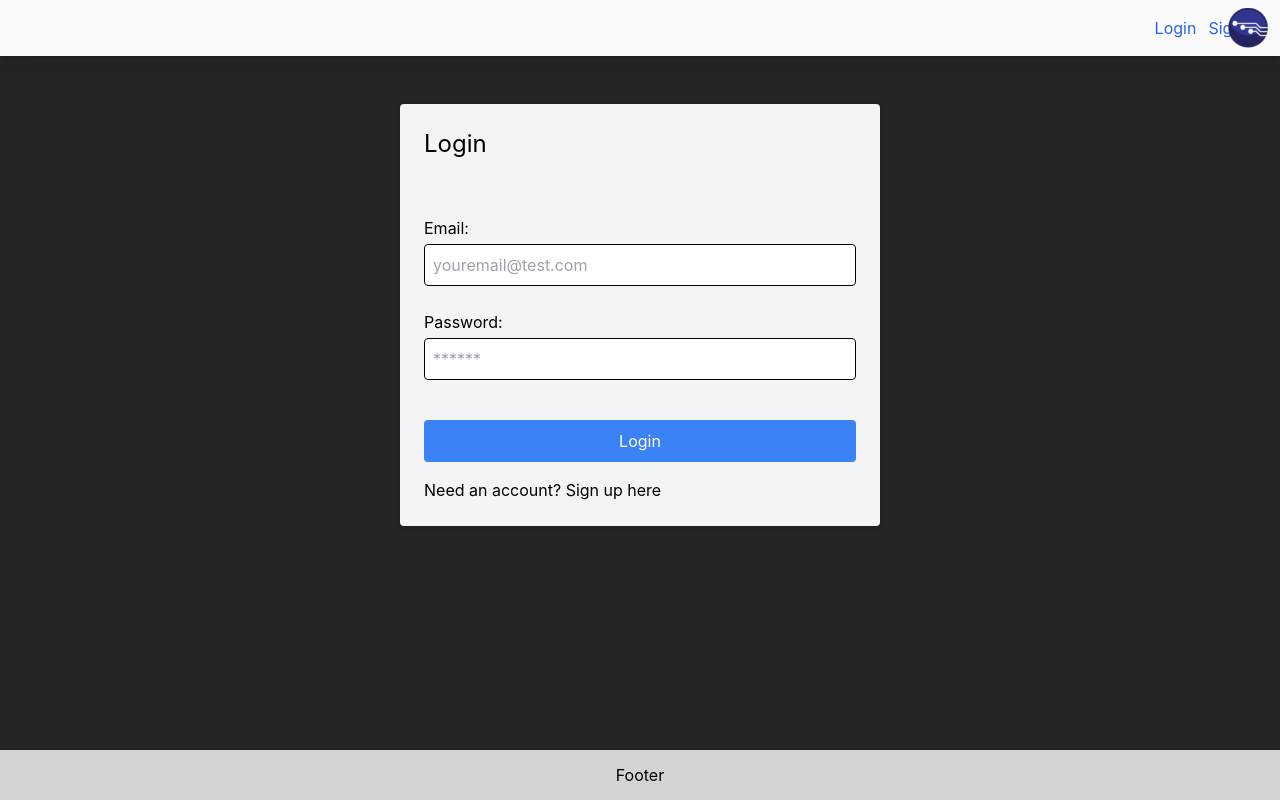
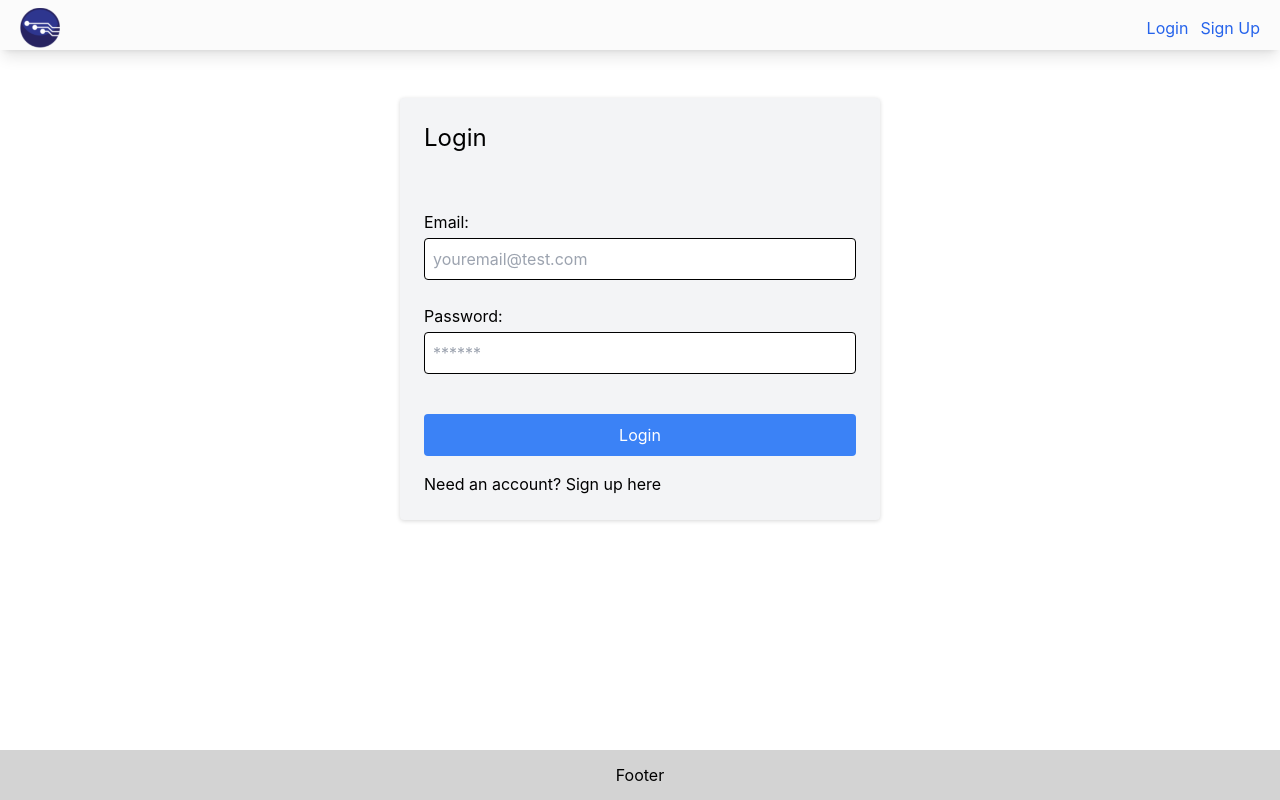
Before and after one commit to katgucilatar/world-wire-news, a React (Vite) app in the folder client/: page /login in a window 1280 px wide. Built offline with nearby package versions, Linux system fonts and the light colour scheme.

Commit message:
Frontpage Fix
The background has been changed back to white so it will be better to see the black text of news articles.

The navbar has been straightened up where the logo is on the left and Login/Signup is on the right.

```diff
--- a/client/src/App.css
+++ b/client/src/App.css
@@ -20,6 +20,10 @@
 
 a:hover {
   color: #535bf2;
+}
+
+body {
+  background-color: white;
 }
 
 #root {
--- a/client/src/components/Header.jsx
+++ b/client/src/components/Header.jsx
@@ -6,7 +6,9 @@ import logo from '../../src/assets/WorldWire-Icon.png'
   const { isLoggedIn, logoutUser } = useCurrentUserContext();
 
   return (
-    <nav className="relative h-14 w-full items-center bg-[#FBFBFB] py-2 px-3 shadow-lg" data-te-navbar-ref>
+    <nav className="relative flex w-full flex-wrap items-center justify-between bg-[#FBFBFB] py-2 text-neutral-500 shadow-lg hover:text-neutral-700 focus:text-neutral-700 dark:bg-neutral-600 lg:py-2" data-te-navbar-ref>
+      <div className='flex w-full flex-wrap items-center justify-between px-3'>
+        <div><img src={logo} className='w-10'></img></div>
         {isLoggedIn() ? (
           <>
             <Link to="/dashboard" className="text-blue-600">Dashboard</Link>
@@ -14,13 +16,13 @@ import logo from '../../src/assets/WorldWire-Icon.png'
           </>
         ) : (
           <>
-          <img src={logo} className='absolute w-10 float-left'></img>
-          <div className='float-right py-2'>
+            <div className='py-2'>
               <Link to="/login" className="text-blue-600 mr-3">Login</Link>
               <Link to="/register" className="text-blue-600">Sign Up</Link>
             </div>
           </>
         )}
+      </div>
     </nav>
   );
  }
```
Also changed, not shown: 1 other file (tests, documents, lock files or other folders). Lines whose indentation alone changed are shown as unchanged.
